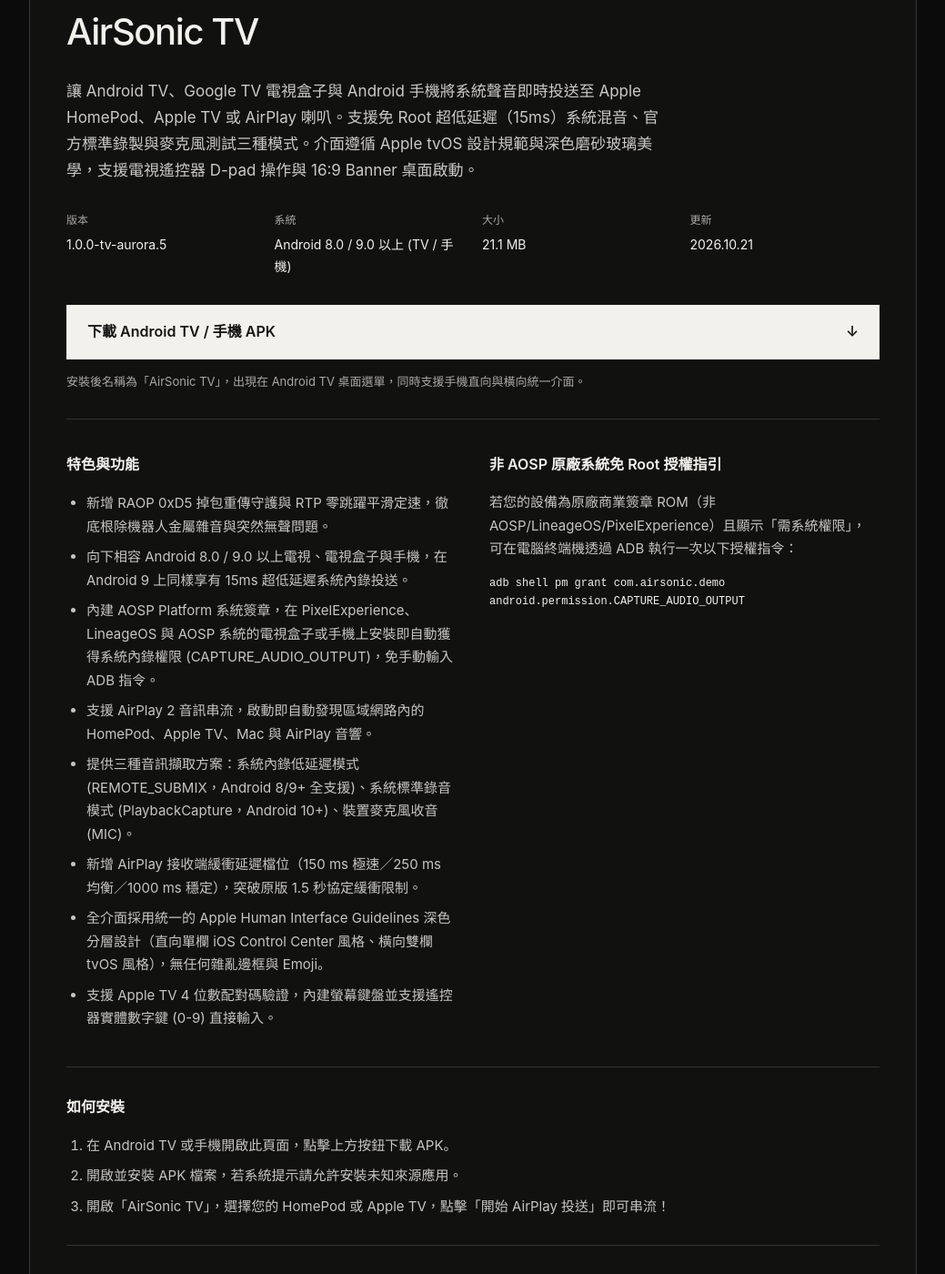
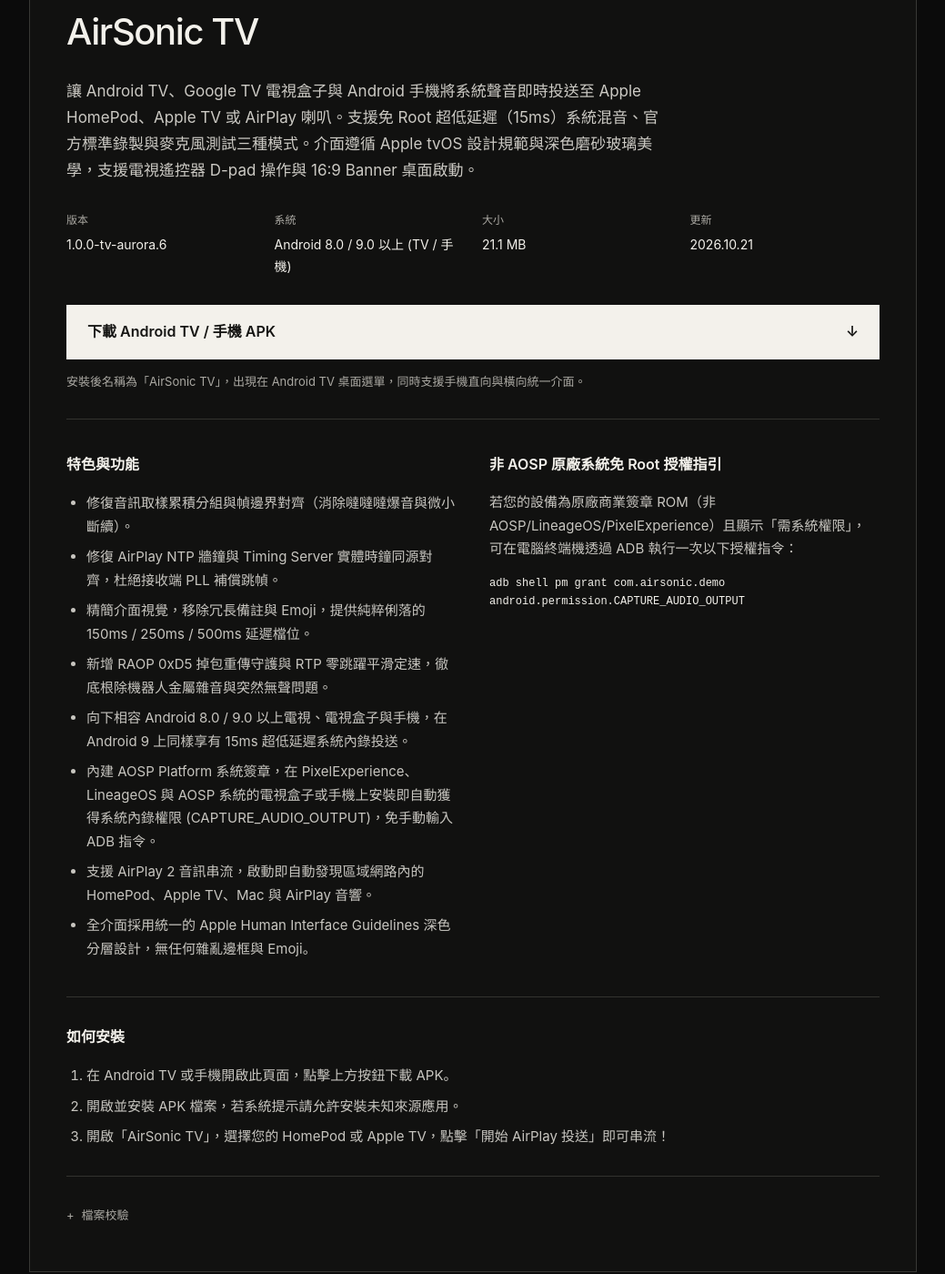
Before and after one commit to lancer1234/lancer1234.github.io, a Jekyll site: the page app/index.html, which Jekyll copies as it is, in a window 1280 px wide and 1400 px high, scrolled down 490 px. Shown: the whole window at 91% size, without its empty margins (120-1159 px from the left). Built offline with Jekyll 4.4.1, drawn with Linux system fonts in a browser that asks for light colours.

Commit message:
release: AirSonic TV v1.0.0-tv-aurora.6 - fix ticking clicks, align clocks, clean minimal UI

```diff
--- a/app/index.html
+++ b/app/index.html
@@ -15,12 +15,12 @@
 <div class="release-top"><span class="eyebrow">NEW / ANDROID TV & PHONE</span><span class="badge">AirPlay 2 發送端 · 繁體中文</span></div>
 <h2 id="airsonic-title">AirSonic TV</h2>
 <p class="description">讓 Android TV、Google TV 電視盒子與 Android 手機將系統聲音即時投送至 Apple HomePod、Apple TV 或 AirPlay 喇叭。支援免 Root 超低延遲（15ms）系統混音、官方標準錄製與麥克風測試三種模式。介面遵循 Apple tvOS 設計規範與深色磨砂玻璃美學，支援電視遙控器 D-pad 操作與 16:9 Banner 桌面啟動。</p>
-<dl class="metadata"><div><dt>版本</dt><dd>1.0.0-tv-aurora.5</dd></div><div><dt>系統</dt><dd>Android 8.0 / 9.0 以上 (TV / 手機)</dd></div><div><dt>大小</dt><dd>21.1 MB</dd></div><div><dt>更新</dt><dd>2026.10.21</dd></div></dl>
+<dl class="metadata"><div><dt>版本</dt><dd>1.0.0-tv-aurora.6</dd></div><div><dt>系統</dt><dd>Android 8.0 / 9.0 以上 (TV / 手機)</dd></div><div><dt>大小</dt><dd>21.1 MB</dd></div><div><dt>更新</dt><dd>2026.10.21</dd></div></dl>
 <a class="download" href="/app/downloads/AirSonic-TV-1.0.0-20261020.apk" download>下載 Android TV / 手機 APK <span aria-hidden="true">↓</span></a>
 <p class="caption">安裝後名稱為「AirSonic TV」，出現在 Android TV 桌面選單，同時支援手機直向與橫向統一介面。</p>
-<div class="notes"><section><h3>特色與功能</h3><ul><li>新增 RAOP 0xD5 掉包重傳守護與 RTP 零跳躍平滑定速，徹底根除機器人金屬雜音與突然無聲問題。</li><li>向下相容 Android 8.0 / 9.0 以上電視、電視盒子與手機，在 Android 9 上同樣享有 15ms 超低延遲系統內錄投送。</li><li>內建 AOSP Platform 系統簽章，在 PixelExperience、LineageOS 與 AOSP 系統的電視盒子或手機上安裝即自動獲得系統內錄權限 (CAPTURE_AUDIO_OUTPUT)，免手動輸入 ADB 指令。</li><li>支援 AirPlay 2 音訊串流，啟動即自動發現區域網路內的 HomePod、Apple TV、Mac 與 AirPlay 音響。</li><li>提供三種音訊擷取方案：系統內錄低延遲模式 (REMOTE_SUBMIX，Android 8/9+ 全支援)、系統標準錄音模式 (PlaybackCapture，Android 10+)、裝置麥克風收音 (MIC)。</li><li>新增 AirPlay 接收端緩衝延遲檔位（150 ms 極速／250 ms 均衡／1000 ms 穩定），突破原版 1.5 秒協定緩衝限制。</li><li>全介面採用統一的 Apple Human Interface Guidelines 深色分層設計（直向單欄 iOS Control Center 風格、橫向雙欄 tvOS 風格），無任何雜亂邊框與 Emoji。</li><li>支援 Apple TV 4 位數配對碼驗證，內建螢幕鍵盤並支援遙控器實體數字鍵 (0-9) 直接輸入。</li></ul></section><section><h3>非 AOSP 原廠系統免 Root 授權指引</h3><p>若您的設備為原廠商業簽章 ROM（非 AOSP/LineageOS/PixelExperience）且顯示「需系統權限」，可在電腦終端機透過 ADB 執行一次以下授權指令：</p><code>adb shell pm grant com.airsonic.demo android.permission.CAPTURE_AUDIO_OUTPUT</code></section></div>
+<div class="notes"><section><h3>特色與功能</h3><ul><li>修復音訊取樣累積分組與幀邊界對齊（消除噠噠噠爆音與微小斷續）。</li><li>修復 AirPlay NTP 牆鐘與 Timing Server 實體時鐘同源對齊，杜絕接收端 PLL 補償跳幀。</li><li>精簡介面視覺，移除冗長備註與 Emoji，提供純粹俐落的 150ms / 250ms / 500ms 延遲檔位。</li><li>新增 RAOP 0xD5 掉包重傳守護與 RTP 零跳躍平滑定速，徹底根除機器人金屬雜音與突然無聲問題。</li><li>向下相容 Android 8.0 / 9.0 以上電視、電視盒子與手機，在 Android 9 上同樣享有 15ms 超低延遲系統內錄投送。</li><li>內建 AOSP Platform 系統簽章，在 PixelExperience、LineageOS 與 AOSP 系統的電視盒子或手機上安裝即自動獲得系統內錄權限 (CAPTURE_AUDIO_OUTPUT)，免手動輸入 ADB 指令。</li><li>支援 AirPlay 2 音訊串流，啟動即自動發現區域網路內的 HomePod、Apple TV、Mac 與 AirPlay 音響。</li><li>全介面採用統一的 Apple Human Interface Guidelines 深色分層設計，無任何雜亂邊框與 Emoji。</li></ul></section><section><h3>非 AOSP 原廠系統免 Root 授權指引</h3><p>若您的設備為原廠商業簽章 ROM（非 AOSP/LineageOS/PixelExperience）且顯示「需系統權限」，可在電腦終端機透過 ADB 執行一次以下授權指令：</p><code>adb shell pm grant com.airsonic.demo android.permission.CAPTURE_AUDIO_OUTPUT</code></section></div>
 <section class="install"><h3>如何安裝</h3><ol><li>在 Android TV 或手機開啟此頁面，點擊上方按鈕下載 APK。</li><li>開啟並安裝 APK 檔案，若系統提示請允許安裝未知來源應用。</li><li>開啟「AirSonic TV」，選擇您的 HomePod 或 Apple TV，點擊「開始 AirPlay 投送」即可串流！</li></ol></section>
-<details><summary>檔案校驗</summary><p>SHA-256</p><code>cb5cb7715808bb4b2093745bcab685fcdf790bc94f57717a95a34ad784e1a03f</code><p><a href="/app/downloads/AirSonic-TV-1.0.0-20261020.apk.sha256" download>下載校驗檔</a></p></details>
+<details><summary>檔案校驗</summary><p>SHA-256</p><code>e5192d39da4bcca5ca83594e62e9c164f82e1bc6fde00582ae39e2be1ff66da8</code><p><a href="/app/downloads/AirSonic-TV-1.0.0-20261020.apk.sha256" download>下載校驗檔</a></p></details>
 </article>
 <article class="release" aria-labelledby="carplay-test18-title">
 <div class="release-top"><span class="eyebrow">NEW / CARPLAY</span><span class="badge">test.18 · 音量修正版</span></div>
```
Also changed, not shown: 3 other files.
